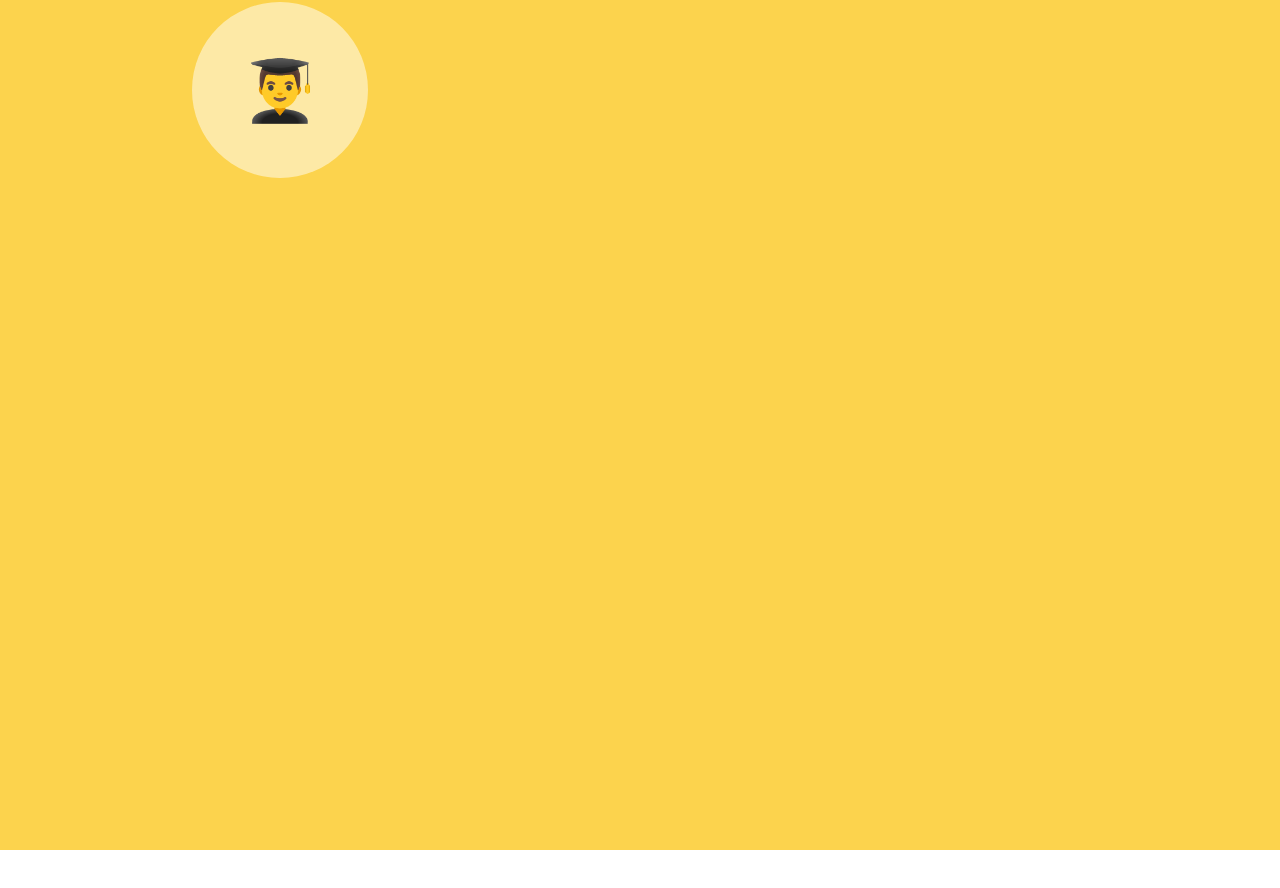
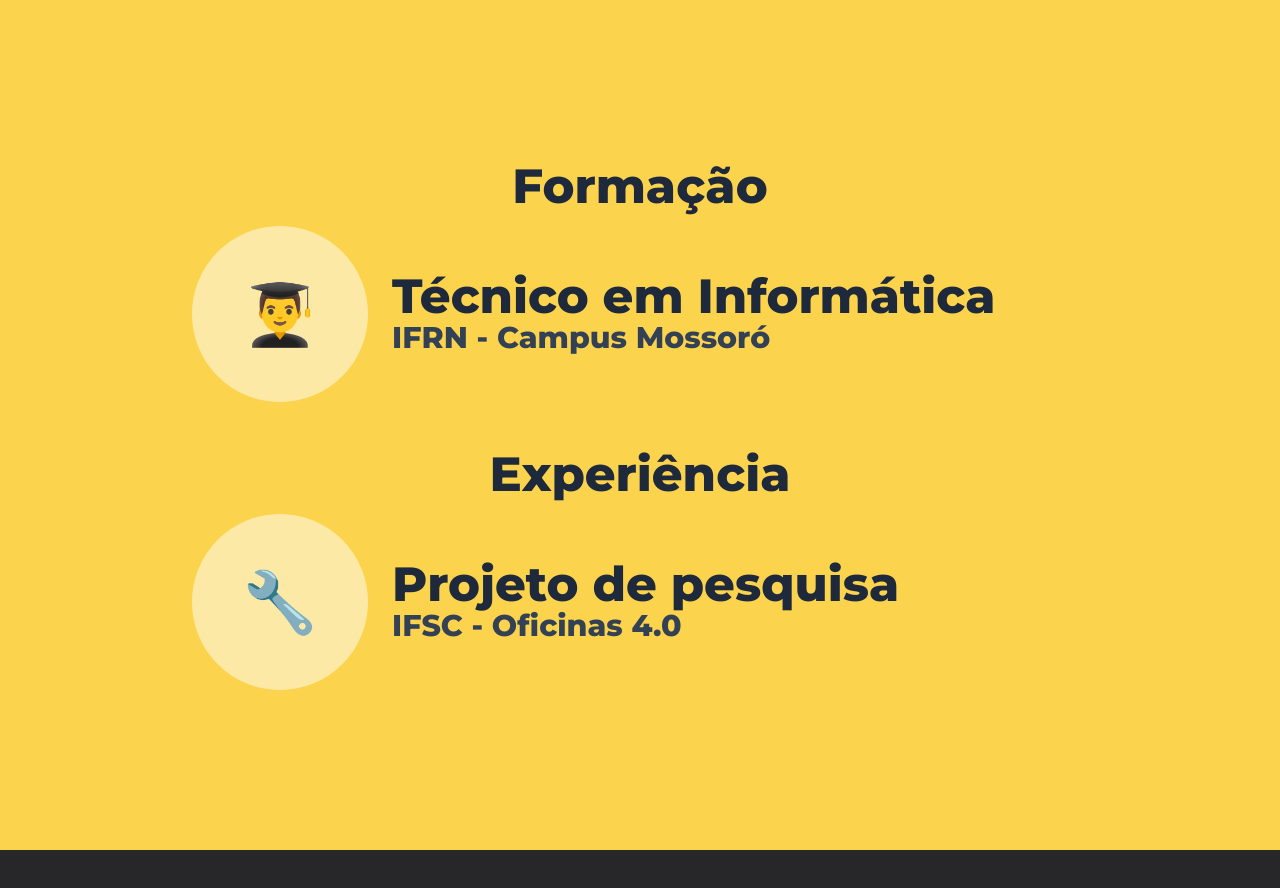
Before and after one commit to StivenF0/personal-website, a Next.js app: page / in a window 1280 px wide. Shown: the part 1790-2678 px from the top of the page. Before the commit the page ends 2640 px from the top, so only its background shows below. Built offline with nearby package versions, Linux system fonts and the light colour scheme.

Commit message:
Finished the presentation section and started the footer

```diff
--- a/src/app/page.tsx
+++ b/src/app/page.tsx
@@ -1,6 +1,7 @@
-import ExperienceSection from "@/components/home/ExperienceSection";
-import PresentationSection from "@/components/home/PresentationSection";
-import ProjectsSection from "@/components/home/ProjectsSection";
+import ExperienceSection from "@/components/ExperienceSection";
+import Footer from "@/components/Footer";
+import PresentationSection from "@/components/PresentationSection";
+import ProjectsSection from "@/components/ProjectsSection";
 
 export default function Home() {
   return (
@@ -8,6 +9,7 @@
       <PresentationSection />
       <ProjectsSection />
       <ExperienceSection />
+      <Footer />
     </main>
   );
 }
--- /dev/null
+++ b/src/components/ExperienceSection.tsx
@@ -0,0 +1,37 @@
+import colors from "tailwindcss/colors";
+
+export default function ExperienceSection() {
+  return (
+    <section className="w-full h-[110vh] bg-amber-300 flex justify-center relative">
+      <div
+        className="absolute top-0 left-0 h-[2vh] w-full"
+        style={{
+          backgroundImage: `linear-gradient(to bottom, ${colors.slate[900]}, transparent)`,
+        }}
+      />
+      {/* Content */}
+      <div className="max-w-4xl w-[70vw] pt-8 text-slate-800 flex flex-col gap-4 justify-center">
+        <h2 className="text-5xl font-extrabold mx-auto">Formação</h2>
+        <div className="flex gap-6">
+          <div className="h-44 w-44 bg-white/50 rounded-[50%] grid place-content-center text-6xl">
+            👨‍🎓
+          </div>
+          <div className="flex-1 text-5xl font-extrabold flex justify-center flex-col">
+            Técnico em Informática
+            <div className="text-slate-700 text-3xl">IFRN - Campus Mossoró</div>
+          </div>
+        </div>
+        <h2 className="text-5xl font-extrabold mx-auto mt-8">Experiência</h2>
+        <div className="flex gap-6">
+          <div className="h-44 w-44 bg-white/50 rounded-[50%] grid place-content-center text-6xl">
+            🔧
+          </div>
+          <div className="flex-1 text-5xl font-extrabold flex justify-center flex-col">
+            Projeto de pesquisa
+            <div className="text-slate-700 text-3xl">IFSC - Oficinas 4.0</div>
+          </div>
+        </div>
+      </div>
+    </section>
+  );
+}
--- /dev/null
+++ b/src/components/Footer.tsx
@@ -0,0 +1,3 @@
+export default function Footer() {
+  return <footer className="h-[10vh] bg-zinc-800"></footer>;
+}
--- a/src/components/home/ExperienceSection.tsx
+++ /dev/null
@@ -1,20 +0,0 @@
-import colors from "tailwindcss/colors";
-
-export default function ExperienceSection() {
-  return (
-    <section className="w-full h-[110vh] bg-amber-300 flex justify-center">
-      <div
-        className="absolute top-0 left-0 h-[2vh] w-full"
-        style={{
-          backgroundImage: `linear-gradient(to bottom, ${colors.slate[900]}, transparent)`,
-        }}
-      />
-      {/* Content */}
-      <div className="max-w-4xl w-[70vw] pt-8">
-        <div className="h-44 w-44 bg-white/50 rounded-[50%] grid place-content-center text-6xl">
-          👨‍🎓
-        </div>
-      </div>
-    </section>
-  );
-}
```
Also changed, not shown: src/components/PresentationSection.tsx (renamed from src/components/home/PresentationSection.tsx), src/components/ProjectPreview.tsx (renamed from src/components/home/ProjectPreview.tsx), src/components/ProjectsSection.tsx (renamed from src/components/home/ProjectsSection.tsx), src/components/TypewriterTitle.tsx (renamed from src/components/home/TypewriterTitle.tsx).
